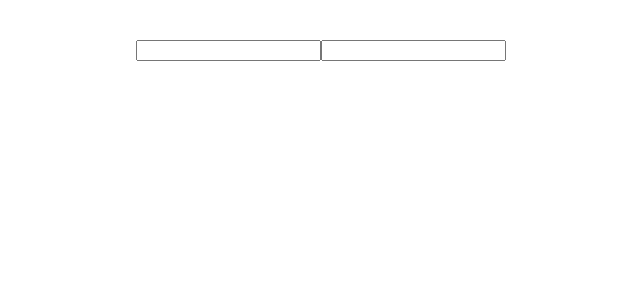
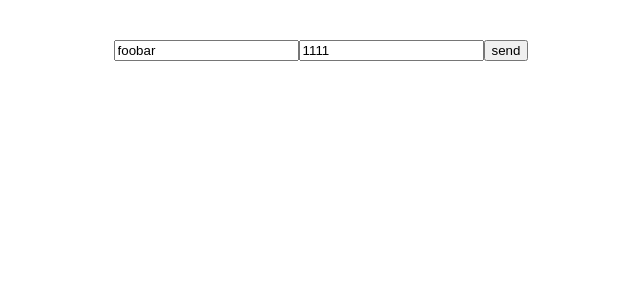
Before and after one commit to HoggGogg/ReactHW, a React (Vite) app: page / in a window 1280 px wide. Shown: the top 300 px of the page, without its empty margins (319-959 px from the left). Built offline with nearby package versions, Linux system fonts and the light colour scheme.

Commit message:
lesson  5-2 controlled form

```diff
--- a/src/components/FormComponent.tsx
+++ b/src/components/FormComponent.tsx
@@ -1,9 +1,49 @@
+import {type FormEvent, useState} from "react";
+
+interface IFormProps {
+    username: string,
+    password: string
+}
+
 const FormComponent = () => {
+
+    const [formState, setFormState] = useState<IFormProps>({
+        username: 'foobar',
+        password: '1111'
+    })
+
+    const handleSubmit = (e: FormEvent<HTMLFormElement>) => {
+        e.preventDefault();
+        const user = {
+            username: formState.username,
+            password: formState.password
+        }
+        console.log(user);
+    };
+
+    // const handleUserNameChange = (e: FormEvent<HTMLInputElement>) => {
+    //     const inputUser = e.target as HTMLInputElement;
+    //     console.log(inputUser.value);
+    //     setFormState({...formState, username: inputUser.username})
+    // };
+    // const handlePasswordChange = (e: FormEvent<HTMLInputElement>) => {
+    //     const inputPass = e.target as HTMLInputElement;
+    //     console.log(inputPass.value);
+    //     setFormState({...formState, password: inputPass.password})
+    // };
+
+    const handleInputChange = (e: FormEvent<HTMLInputElement>) => {
+        const input = e.target as HTMLInputElement;
+        console.log(input.name);
+        setFormState({...formState, [input.name]: input.value})
+    };
+
     return (
         <div>
-            <form>
-                <input type="text" name={'username'}/>
-                <input type="text" name={'password'}/>
+            <form onSubmit={handleSubmit}>
+                <input type="text" name={'username'} value={formState.username} onChange={handleInputChange}/>
+                <input type="text" name={'password'} value={formState.password} onChange={handleInputChange}/>
+                <button>send</button>
             </form>
         </div>
     );
```
